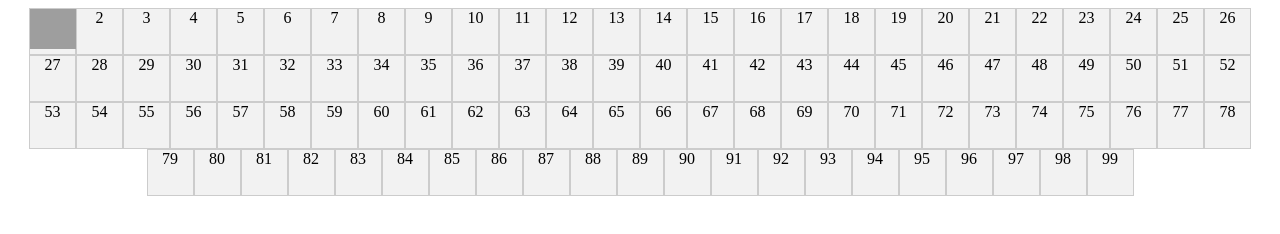
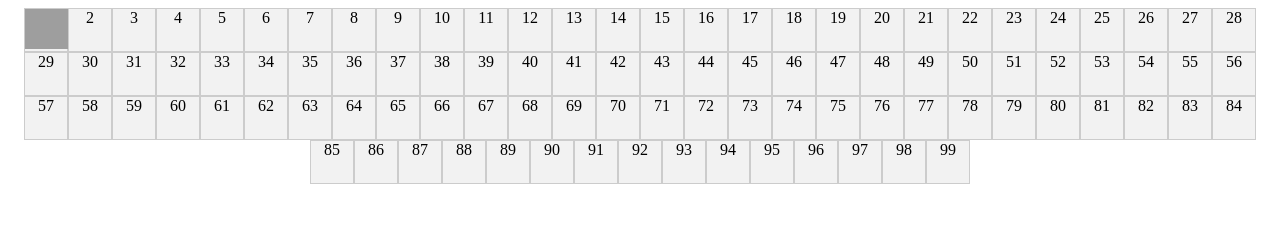
Before and after one commit to Yuvalfriedman1973/ploga-kehila, a plain HTML site: page index.html in a window 1280 px wide. Drawn offline with Linux system fonts and the light colour scheme; grey boxes are pictures that could not be loaded.

Commit message:
Update styles.css

```diff
--- a/styles.css
+++ b/styles.css
@@ -9,8 +9,8 @@
 
 .grid-item {
     background-color: #f2f2f2;
-    width: 45px;
-    height: 45px;
+    width: 42px;
+    height: 42px;
     object-fit: cover;
     border: 1px solid #ccc;
     padding: 0;
```
